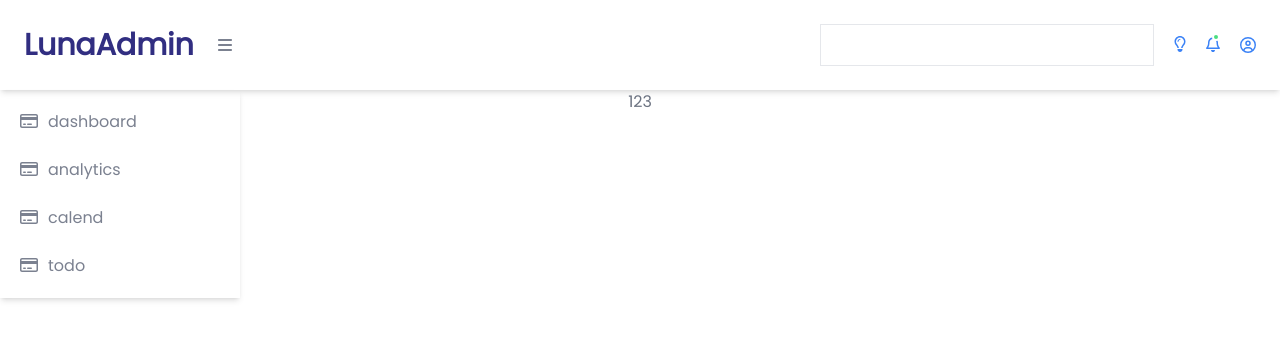
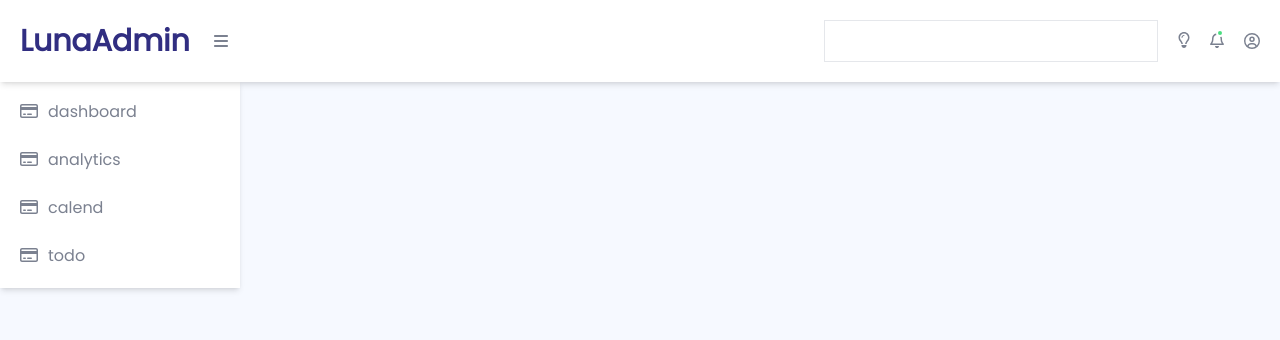
Before and after one commit to LunaGoodnight/next-dashboard, a Next.js app: page / in a window 1280 px wide. Shown: the top 340 px of the page. Built offline with nearby package versions, Linux system fonts and the light colour scheme.

Commit message:
update left menu style :lipstick:

```diff
--- a/app/Notification.tsx
+++ b/app/Notification.tsx
@@ -5,7 +5,7 @@ export const Notification = () => {
   return (
     <div className="relative">
       <div className="bg-green-400 w-[8px] h-[8px] absolute rounded-lg border-solid border-2 border-white right-0" />
-      <FontAwesomeIcon className="text-blue-500" icon={faBell} />
+      <FontAwesomeIcon className="text-[#adb4d2]-500" icon={faBell} />
     </div>
   );
 };
--- a/app/ThemeButton.tsx
+++ b/app/ThemeButton.tsx
@@ -10,10 +10,7 @@ export const ThemeButton = () => {
       onClick={() => (theme == "dark" ? setTheme("light") : setTheme("dark"))}
       className="transition-all duration-100"
     >
-      <FontAwesomeIcon
-        icon={faLightbulb}
-        className="text-blue-500 dark:text-yellow-300"
-      />
+      <FontAwesomeIcon icon={faLightbulb} className="text-[#adb4d2]-500" />
     </button>
   );
 };
--- a/app/layout.tsx
+++ b/app/layout.tsx
@@ -30,17 +30,17 @@ export default function RootLayout({
 }) {
   return (
     <html lang="en">
-      <body className={poppins.className}>
+      <body className={`${poppins.className} bg-[#f6f9ff]`}>
         <Providers>
           <div className="text-[#7b8190]">
-            <div className="flex w-full justify-between bg-white">
-              <div className="p-6 w-full flex justify-between dark:bg-neutral-600 shadow-md">
+            <div className="flex w-full justify-between bg-white fixed top-0 z-20">
+              <div className="p-5 w-full flex justify-between dark:bg-neutral-600 shadow-md">
                 <div className="flex justify-between items-center w-52">
                   <div className="font-bold text-indigo-900 text-3xl dark:text-yellow-300">
                     LunaAdmin
                   </div>
                   <FontAwesomeIcon
-                    className="text-indigo dark:text-yellow-300"
+                    className="text-[#adb4d2]-500"
                     icon={faBars}
                   />
                 </div>
@@ -49,18 +49,21 @@ export default function RootLayout({
                   <ThemeButton />
                   <Notification />
                   <FontAwesomeIcon
-                    className="text-blue-500"
+                    className="text-[#adb4d2]-500"
                     icon={faCircleUser}
                   />
                 </div>
               </div>
             </div>
             <div className="flex w-full">
-              <ul className="flex w-60 flex-col shadow-md absolute left-0 h-max p-2">
+              <ul className="flex w-60 flex-col shadow-md absolute left-0 bottom-0 h-max p-2 bg-white top-[5rem] transition-all duration-150">
                 {leftMenuList.map(({ name, icon }) => {
                   return (
                     <li key={name}>
-                      <Link href={name} className="flex gap-2.5 p-3">
+                      <Link
+                        href={name}
+                        className="flex gap-2.5 p-3 rounded hover:bg-gray-50"
+                      >
                         <div>
                           <FontAwesomeIcon
                             className="text-[#adb4d2]-500"
```
